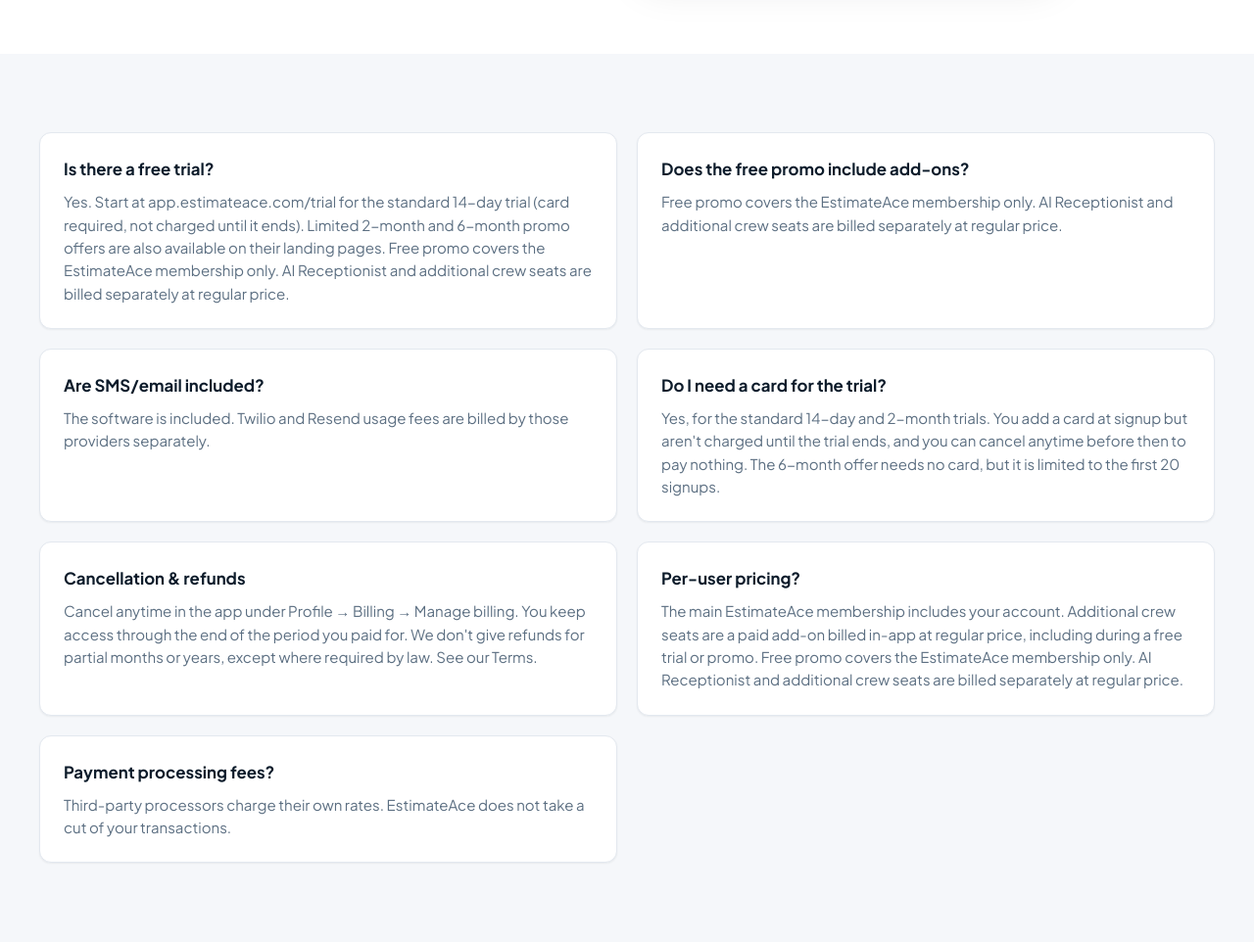
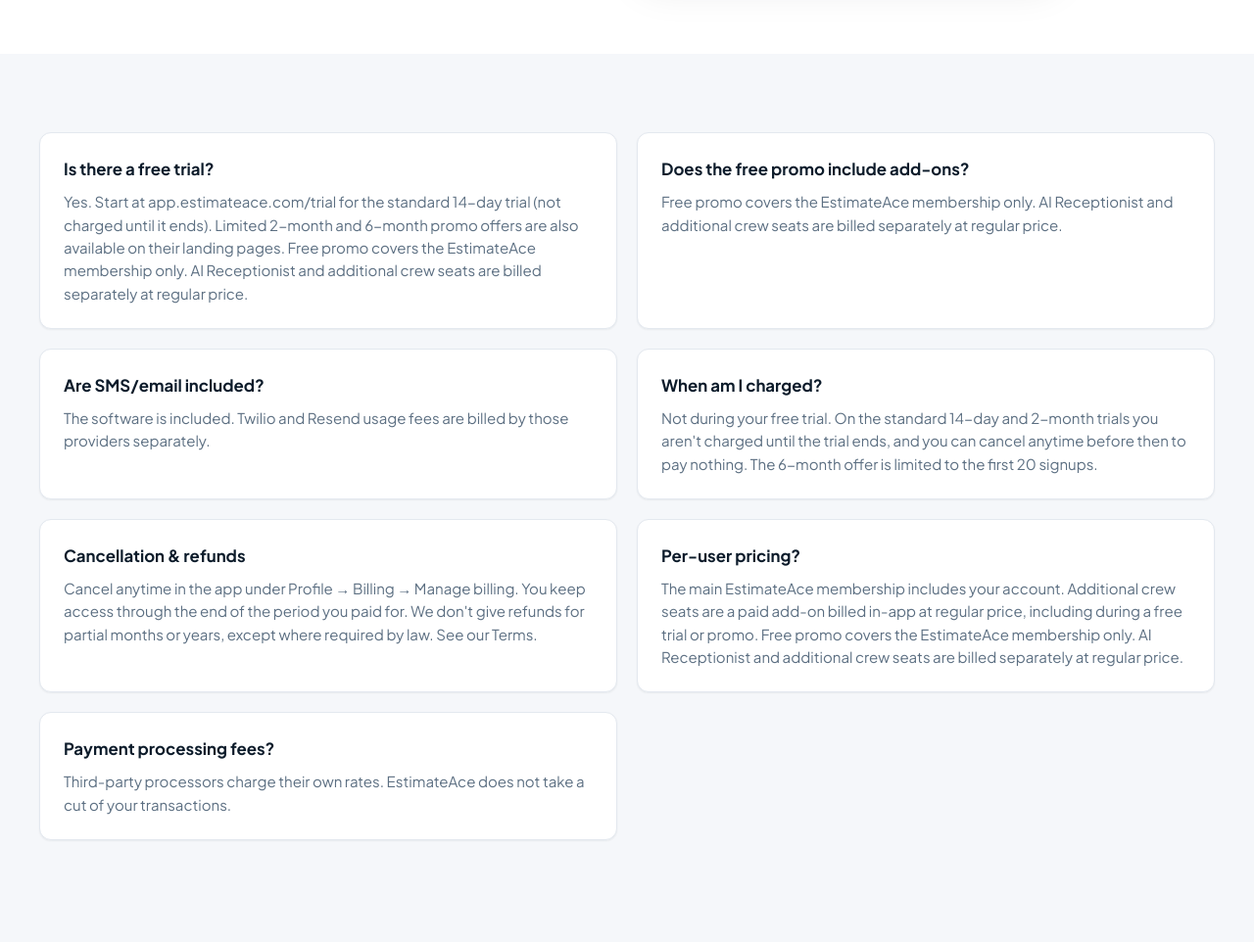
Before and after one commit to nwfesnak/estimateace, a PHP site: page /pricing.php in a window 1280 px wide. Shown: the part 1010-1972 px from the top of the page at 98% size. Run offline with PHP 8.4, Linux system fonts and the light colour scheme; some libraries are stand-ins or nearby versions.

Commit message:
Remove 'card required' copy from standard & 2-month trial pages and website (#30)
Billing is unchanged: standard and 2-month trials still go through Stripe
Checkout; the 6-month offer stays card-free and capped at 20.

Co-authored-by: Grok Bot <nwfesnak@users.noreply.github.com>

```diff
--- a/lib/marketing-knowledge.ts
+++ b/lib/marketing-knowledge.ts
@@ -23,8 +23,8 @@ PRODUCT
 PRICING
 - Monthly: $29.99/month after trial.
 - Yearly: $249/year after trial.
-- Standard signup: 14-day free trial via https://app.estimateace.com/trial. A credit card is required to start; not charged until the trial ends; cancel anytime before then to pay nothing.
-- Promo landers: 2 months free (https://estimateace.com/2-months-free.html → trial?promo=2mo; card required up front, not charged until day 61; launch-promotion rule: if a 2-month trial user doesn't sign in for 20 days they get a reminder email, and after 30 days without signing in their data is emailed to them and the unpaid trial account is deleted; signing in resets the clock; paid accounts are never affected), 6 months free with NO card, limited to the first 20 signups (https://estimateace.com/6-months-free.html → trial?promo=6mo). When the 6-month offer is full, point people to the standard 14-day trial. There is no 3-month offer.
+- Standard signup: 14-day free trial via https://app.estimateace.com/trial. Not charged until the trial ends; cancel anytime before then to pay nothing. Don't lead with card or payment-method details in marketing replies. If someone asks directly whether a card is needed, answer honestly: the standard and 2-month trials collect a payment method at signup through secure Stripe checkout, but nothing is charged until the trial ends.
+- Promo landers: 2 months free (https://estimateace.com/2-months-free.html → trial?promo=2mo; not charged until day 61; launch-promotion rule: if a 2-month trial user doesn't sign in for 20 days they get a reminder email, and after 30 days without signing in their data is emailed to them and the unpaid trial account is deleted; signing in resets the clock; paid accounts are never affected), 6 months free with NO card, limited to the first 20 signups (https://estimateace.com/6-months-free.html → trial?promo=6mo). When the 6-month offer is full, point people to the standard 14-day trial. There is no 3-month offer.
 - Free promo covers the EstimateAce membership only. AI Receptionist and additional crew seats are billed separately at regular price. Trial and promo users can subscribe to those add-ons during the free period and are charged immediately at regular price.
 - Cancel anytime in Profile → Billing / Contact Us before trial ends to avoid charges.
 - Soft launch: billing enforce may be off; still describe paid plans honestly.
--- a/website/2-months-free.html
+++ b/website/2-months-free.html
@@ -54,7 +54,7 @@
                 Quote from the truck with Grok AI — photos and rough notes become customer-ready estimates. Then invoice, schedule, get paid, and manage crew in one app.
             </p>
             <p class="text-slate-400 max-w-2xl mb-10">
-                Start today at no charge for <strong class="text-slate-200">60 days</strong>. After your free period, Monthly is <strong class="text-slate-200">$29.99/month</strong> (or choose Yearly at signup). A credit card is required to start, but you won’t be charged until the 60 days end. Cancel anytime before then and you pay nothing.
+                Start today at no charge for <strong class="text-slate-200">60 days</strong>. After your free period, Monthly is <strong class="text-slate-200">$29.99/month</strong> (or choose Yearly at signup). You won’t be charged until the 60 days end. Cancel anytime before then and you pay nothing.
             </p>
             <p class="text-slate-400 max-w-2xl mb-6">Free promo covers the EstimateAce membership only. AI Receptionist and additional crew seats are billed separately at regular price.</p>
 
@@ -104,7 +104,7 @@
                     <li><strong>Sign up</strong> from this page (promo applied automatically).</li>
                     <li><strong>Use EstimateAce free for 60 days</strong> — full EstimateAce membership access.</li>
                     <li>Free promo covers the EstimateAce membership only. AI Receptionist and additional crew seats are billed separately at regular price.</li>
-                    <li>Add a card at signup. You aren’t charged during the 60 days; on day 61 your plan (<strong>Monthly $29.99</strong> or Yearly $249) starts automatically unless you cancel first.</li>
+                    <li>You aren’t charged during the 60 days; on day 61 your plan (<strong>Monthly $29.99</strong> or Yearly $249) starts automatically unless you cancel first.</li>
                     <li>Manage or cancel anytime under <strong>Profile → Billing / Contact Us</strong>.</li>
                 </ol>
             </div>
--- a/website/index.html
+++ b/website/index.html
@@ -314,7 +314,7 @@
                 </ul>
 
                 <a href="https://app.estimateace.com/trial?plan=monthly" class="mt-8 block w-full text-center py-4 bg-slate-900 hover:bg-slate-800 text-white rounded-2xl font-semibold">Start 14-day free trial</a>
-                <p class="mt-3 text-center text-xs text-slate-500">Card required · not charged until the trial ends · then $29.99/month</p>
+                <p class="mt-3 text-center text-xs text-slate-500">Not charged until the trial ends · then $29.99/month · cancel anytime</p>
             </div>
 
             <!-- Annual -->
@@ -339,7 +339,7 @@
                 </ul>
 
                 <a href="https://app.estimateace.com/trial?plan=yearly" class="mt-8 block w-full text-center py-4 bg-emerald-600 hover:bg-emerald-700 text-white rounded-2xl font-semibold">Start 14-day free trial</a>
-                <p class="mt-3 text-center text-xs text-slate-500">Card required · not charged until the trial ends · then $249/year</p>
+                <p class="mt-3 text-center text-xs text-slate-500">Not charged until the trial ends · then $249/year · cancel anytime</p>
 
             </div>
         </div>
--- a/website/index.php
+++ b/website/index.php
@@ -259,7 +259,7 @@ $app_url = 'https://app.estimateace.com';
     <h2>You've got this. We've got your back.</h2>
     <p>Join contractors who quote faster, look sharper, and get paid without the paperwork headache.</p>
     <a class="btn btn-primary btn-lg" href="<?= $app_url ?>">Start Free Trial</a>
-    <p class="hero-note" style="margin-top:0.75rem;">Card required · not charged until your free trial ends</p>
+    <p class="hero-note" style="margin-top:0.75rem;">Not charged until your free trial ends · cancel anytime</p>
     <p class="hero-note" style="margin-top:0.5rem;">Free promo covers the EstimateAce membership only. AI Receptionist and additional crew seats are billed separately at regular price.</p>
   </div>
 </section>
--- a/website/marketing-landing.html
+++ b/website/marketing-landing.html
@@ -314,7 +314,7 @@
                 </ul>
 
                 <a href="https://app.estimateace.com/trial?plan=monthly" class="mt-8 block w-full text-center py-4 bg-slate-900 hover:bg-slate-800 text-white rounded-2xl font-semibold">Start 14-day free trial</a>
-                <p class="mt-3 text-center text-xs text-slate-500">Card required · not charged until the trial ends · then $29.99/month</p>
+                <p class="mt-3 text-center text-xs text-slate-500">Not charged until the trial ends · then $29.99/month · cancel anytime</p>
             </div>
 
             <!-- Annual -->
@@ -339,7 +339,7 @@
                 </ul>
 
                 <a href="https://app.estimateace.com/trial?plan=yearly" class="mt-8 block w-full text-center py-4 bg-emerald-600 hover:bg-emerald-700 text-white rounded-2xl font-semibold">Start 14-day free trial</a>
-                <p class="mt-3 text-center text-xs text-slate-500">Card required · not charged until the trial ends · then $249/year</p>
+                <p class="mt-3 text-center text-xs text-slate-500">Not charged until the trial ends · then $249/year · cancel anytime</p>
 
             </div>
         </div>
--- a/website/pricing.php
+++ b/website/pricing.php
@@ -56,11 +56,11 @@ $savings = round($monthly * 12 - $annual, 2);
 
 <section class="soft">
   <div class="container cards-2">
-    <article class="card"><h3>Is there a free trial?</h3><p>Yes. Start at app.estimateace.com/trial for the standard 14-day trial (card required, not charged until it ends). Limited 2-month and 6-month promo offers are also available on their landing pages. Free promo covers the EstimateAce membership only. AI Receptionist and additional crew seats are billed separately at regular price.</p></article>
+    <article class="card"><h3>Is there a free trial?</h3><p>Yes. Start at app.estimateace.com/trial for the standard 14-day trial (not charged until it ends). Limited 2-month and 6-month promo offers are also available on their landing pages. Free promo covers the EstimateAce membership only. AI Receptionist and additional crew seats are billed separately at regular price.</p></article>
     <article class="card"><h3>Does the free promo include add-ons?</h3><p>Free promo covers the EstimateAce membership only. AI Receptionist and additional crew seats are billed separately at regular price.</p></article>
 
     <article class="card"><h3>Are SMS/email included?</h3><p>The software is included. Twilio and Resend usage fees are billed by those providers separately.</p></article>
-    <article class="card"><h3>Do I need a card for the trial?</h3><p>Yes, for the standard 14-day and 2-month trials. You add a card at signup but aren't charged until the trial ends, and you can cancel anytime before then to pay nothing. The 6-month offer needs no card, but it is limited to the first 20 signups.</p></article>
+    <article class="card"><h3>When am I charged?</h3><p>Not during your free trial. On the standard 14-day and 2-month trials you aren't charged until the trial ends, and you can cancel anytime before then to pay nothing. The 6-month offer is limited to the first 20 signups.</p></article>
     <article class="card"><h3>Cancellation &amp; refunds</h3><p>Cancel anytime in the app under Profile → Billing → Manage billing. You keep access through the end of the period you paid for. We don't give refunds for partial months or years, except where required by law. See our <a href="https://app.estimateace.com/terms#cancellation">Terms</a>.</p></article>
     <article class="card"><h3>Per-user pricing?</h3><p>The main EstimateAce membership includes your account. Additional crew seats are a paid add-on billed in-app at regular price, including during a free trial or promo. Free promo covers the EstimateAce membership only. AI Receptionist and additional crew seats are billed separately at regular price.</p></article>
     <article class="card"><h3>Payment processing fees?</h3><p>Third-party processors charge their own rates. EstimateAce does not take a cut of your transactions.</p></article>
```
Also changed, not shown: app/trial/page.tsx (+9 -9 lines).
